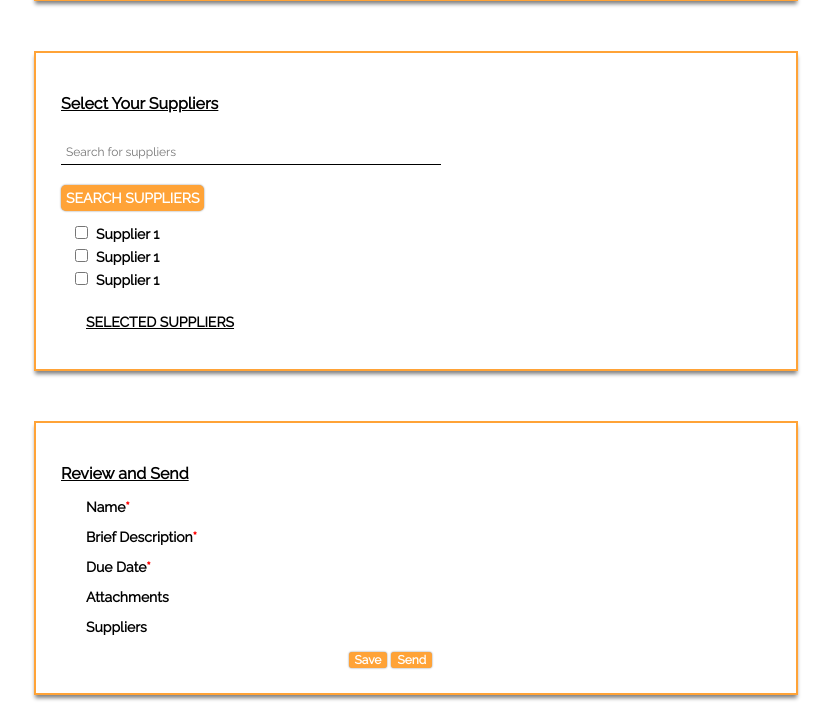
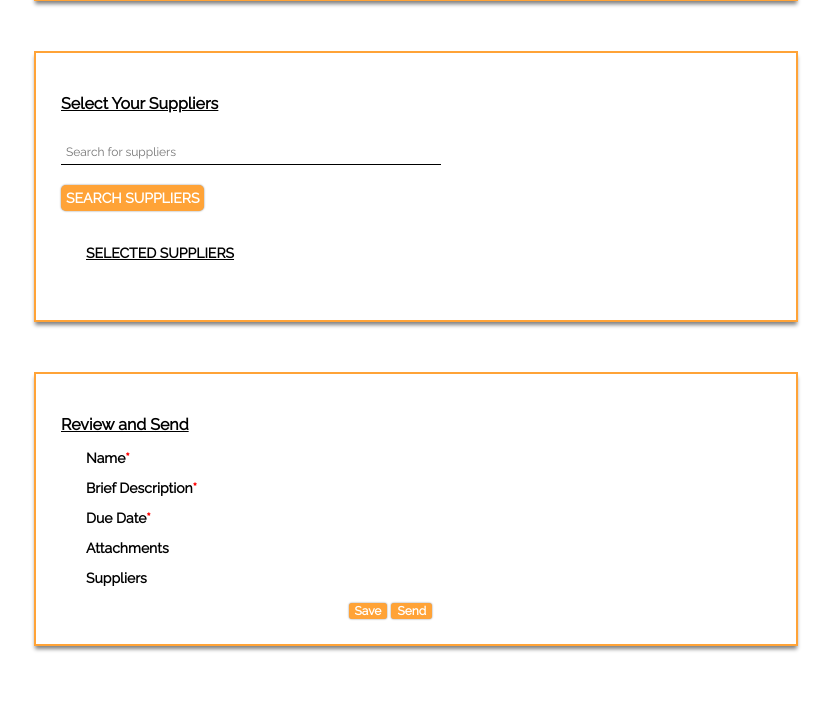
Before and after one commit to ashwinncj/constwp, a PHP site: template public/templates/add-rfq-tpl.php in a window 1280 px wide. Shown: the part 915-1618 px from the top of the page, without its empty margins (224-1055 px from the left). After the commit the page ends 1567 px from the top, so only its background shows below. Run offline with PHP 8.4, Linux system fonts and the light colour scheme; the template is opened without the code that fills it, so the values that code supplies are empty; some libraries are stand-ins or nearby versions.

Commit message:
Select suppliers update

```diff
--- a/public/templates/add-rfq-tpl.php
+++ b/public/templates/add-rfq-tpl.php
@@ -115,7 +115,15 @@
     .lists{
         font-size: 14px;
         font-weight: bold;
-        margin-left: 5px;
+        background-color: antiquewhite;
+        margin: 5px;
+        padding: 5px;
+        padding-left: 15px;
+    }
+
+    .lists:hover{
+        background-color: #44c5ff;
+        cursor: pointer;
     }
     /*Review and Send box styles*/
     .reviewdetails{
@@ -188,16 +196,18 @@
         <div style="width: 380px; font-family:Raleway; display: inline-block;">
             <input class="fieldinput" type="text" id="rfq-supplier-search" placeholder="Search for suppliers">
             <button id="search-suppliers-button" class="cme-orange-btn" type="button">Search Suppliers</button><br>
+
             <div id="suppliersOutput" style="padding: 10px;">
-                <input type="checkbox" name="rfq_supplier[]" value="" style="margin-top: 5px;margin-bottom: 5px;"><span class="lists">Supplier 1</span><br>
-                <input type="checkbox" name="rfq_supplier[]" value="" style="margin-top: 5px;margin-bottom: 5px;"><span class="lists">Supplier 1</span><br>
-                <input type="checkbox" name="rfq_supplier[]" value="" style="margin-top: 5px;margin-bottom: 5px;"><span class="lists">Supplier 1</span><br>
+                <!--<input type="checkbox" name="rfq_supplier[]" value="" style="margin-top: 5px;margin-bottom: 5px;"><span class="lists">Supplier 1</span><br>-->
             </div>
         </div>
         <!--Display Pagination-->
         <div>
             <p style="font-size: 14px; font-weight: bold; margin-left: 25px; font-family: Raleway;"><u>SELECTED SUPPLIERS</u></p>
             <!--Display Selected Suppliers in this section.-->
+            <div id="selectedSuppliersOutput" style="padding: 10px;">
+
+            </div>
         </div>
     </div>
 
```
Also changed, not shown: public/js/constructme-rfq.js (+14 -1 lines).
